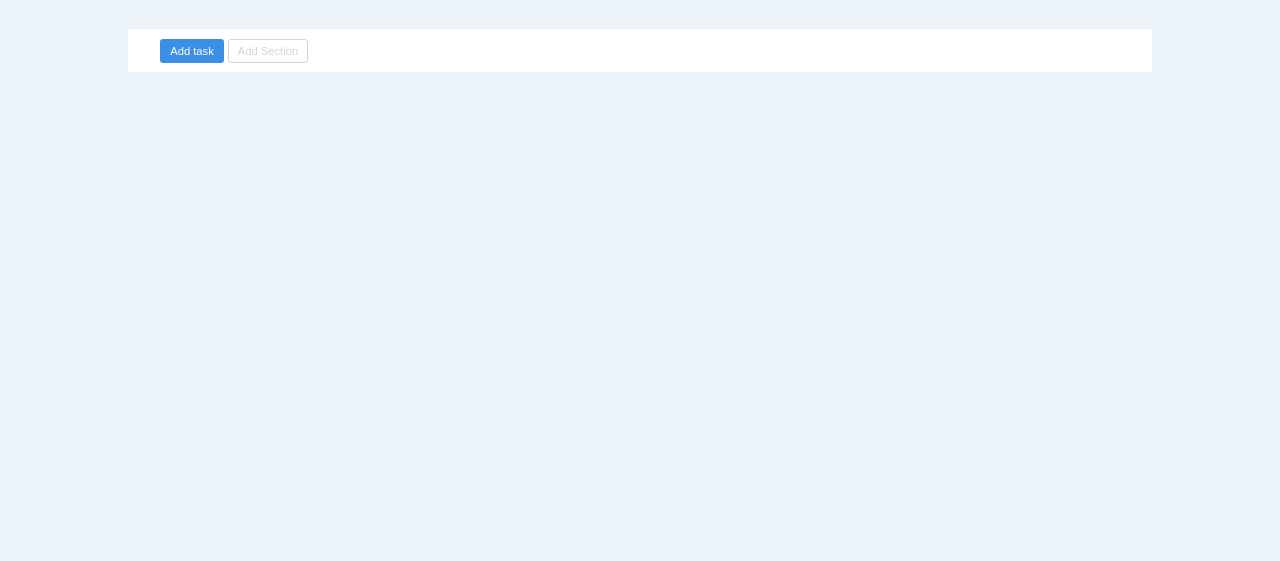
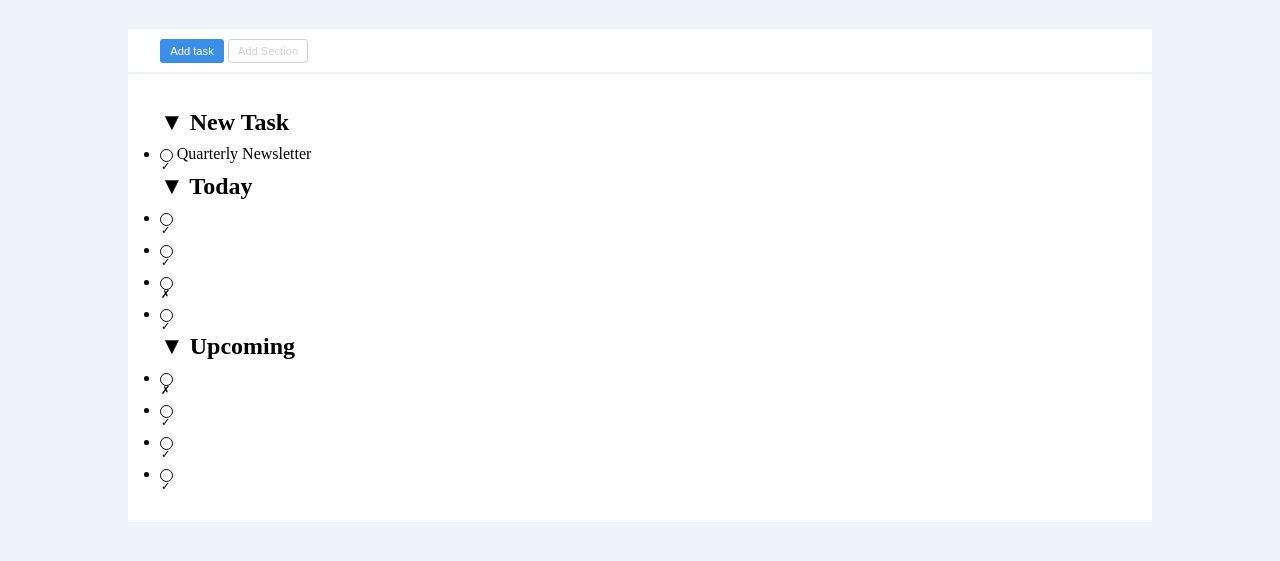
Before and after one commit to donatomontrone/html-css-toboolist, a plain HTML site: page index.html in a window 1280 px wide. Shown: the part 83-644 px from the top of the page. Drawn offline with Linux system fonts and the light colour scheme.

Commit message:
add ul list

```diff
--- a/css/style.css
+++ b/css/style.css
@@ -10,13 +10,17 @@ body {
 
 main section {
     width: 80%;
-    margin: 2rem auto;
+    margin: 2rem auto 0 auto;
 }
 header h1 {
 display: inline-block;
 vertical-align:top;
 line-height: 80px;
 
+}
+
+ul {
+    line-height: 2rem;
 }
 
 img.main-logo {
@@ -29,17 +33,27 @@ img.main-logo {
     background-color: white;
 }
 
-.button-style {
+input.button-style {
 
     height: 1.5rem;
     text-align: center;
     border-radius: .2rem;
     font-size: 0.7rem;
 }
+span.cross,
+span.check {
+    border: .1rem solid;
+    border-radius: 100%;
+    font-size: .7rem;
+    display: inline-block;
+    width: .8rem;
+    height: .8rem;
+    vertical-align: middle;
+
+}
 
 #button-info {
     padding: 0.6rem 2rem;
-
 }
 
 #task-add {
@@ -55,3 +69,9 @@ img.main-logo {
     border: 0.1rem solid lightgray;
     color: lightgrey;
 }
+
+#main-list {
+    padding: 2rem;
+    margin-top: .1rem;
+
+}
--- a/index.html
+++ b/index.html
@@ -19,8 +19,24 @@
                 <input id="task-add" class="button-style" type="button" value="Add task">
                 <input id="section-add" class="button-style" type="button" value="Add Section">
             </section>
-            <section class="bg-color">
+            <section id="main-list" class="bg-color">
                 <!-- section with task, today and upcoming  -->
+                <ul>
+                    <h2>&#9660; New Task</h2>
+                    <li><span class="check">&check;</span> Quarterly Newsletter</li>
+                </ul>
+                <ul><h2>&#9660; Today</h2>
+                    <li><span class="check">&check;</span> </li>
+                    <li><span class="check">&check;</span> </li>
+                    <li><span class="cross">&cross;</span> </li>
+                    <li><span class="check">&check;</span> </li>
+                </ul>
+                <ul><h2>&#9660; Upcoming</h2>
+                    <li><span class="cross">&cross;</span> </li>
+                    <li><span class="check">&check;</span> </li>
+                    <li><span class="check">&check;</span> </li>
+                    <li><span class="check">&check;</span> </li>
+                </ul>
             </section>
 
         </main>
```
